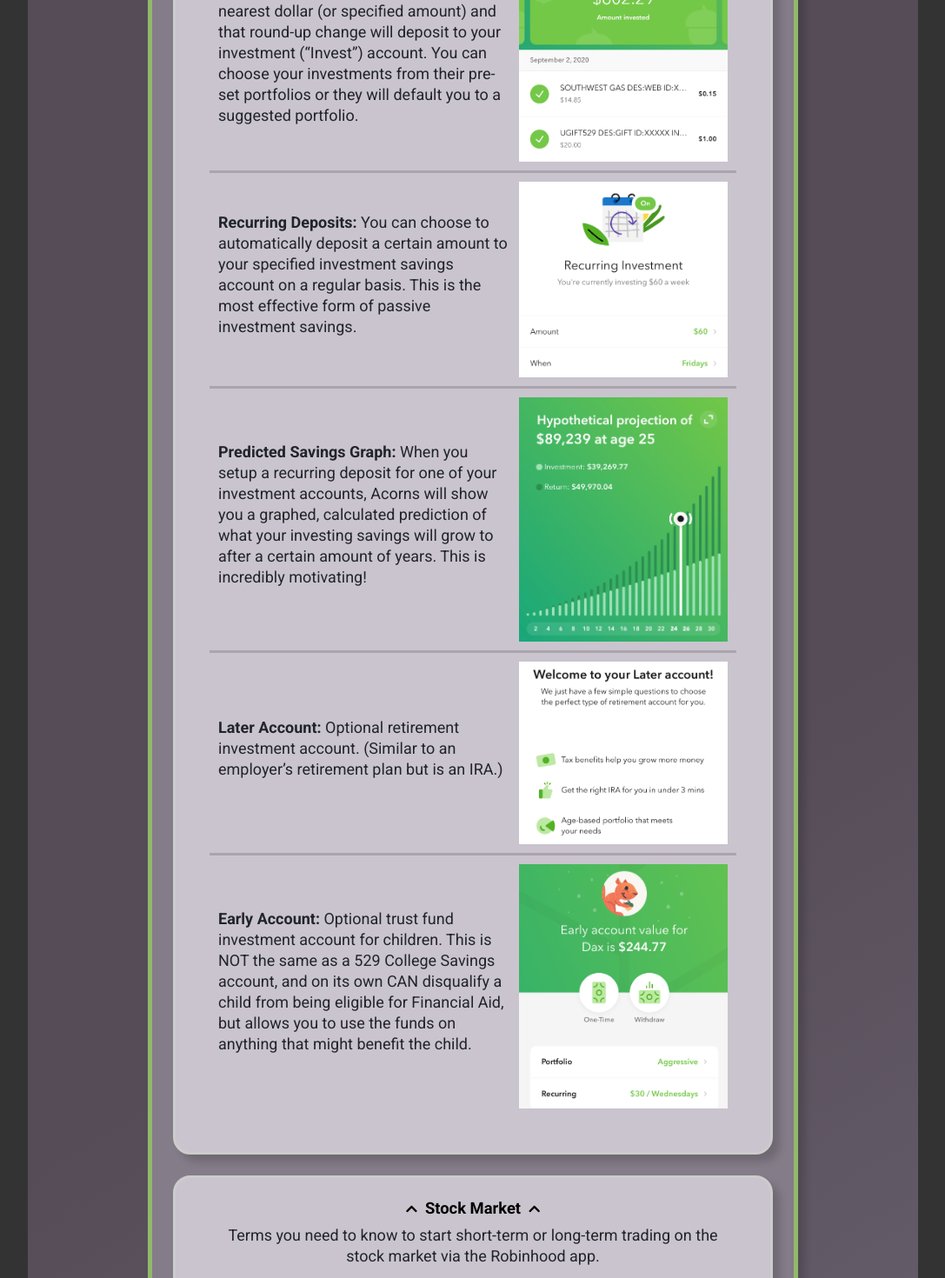
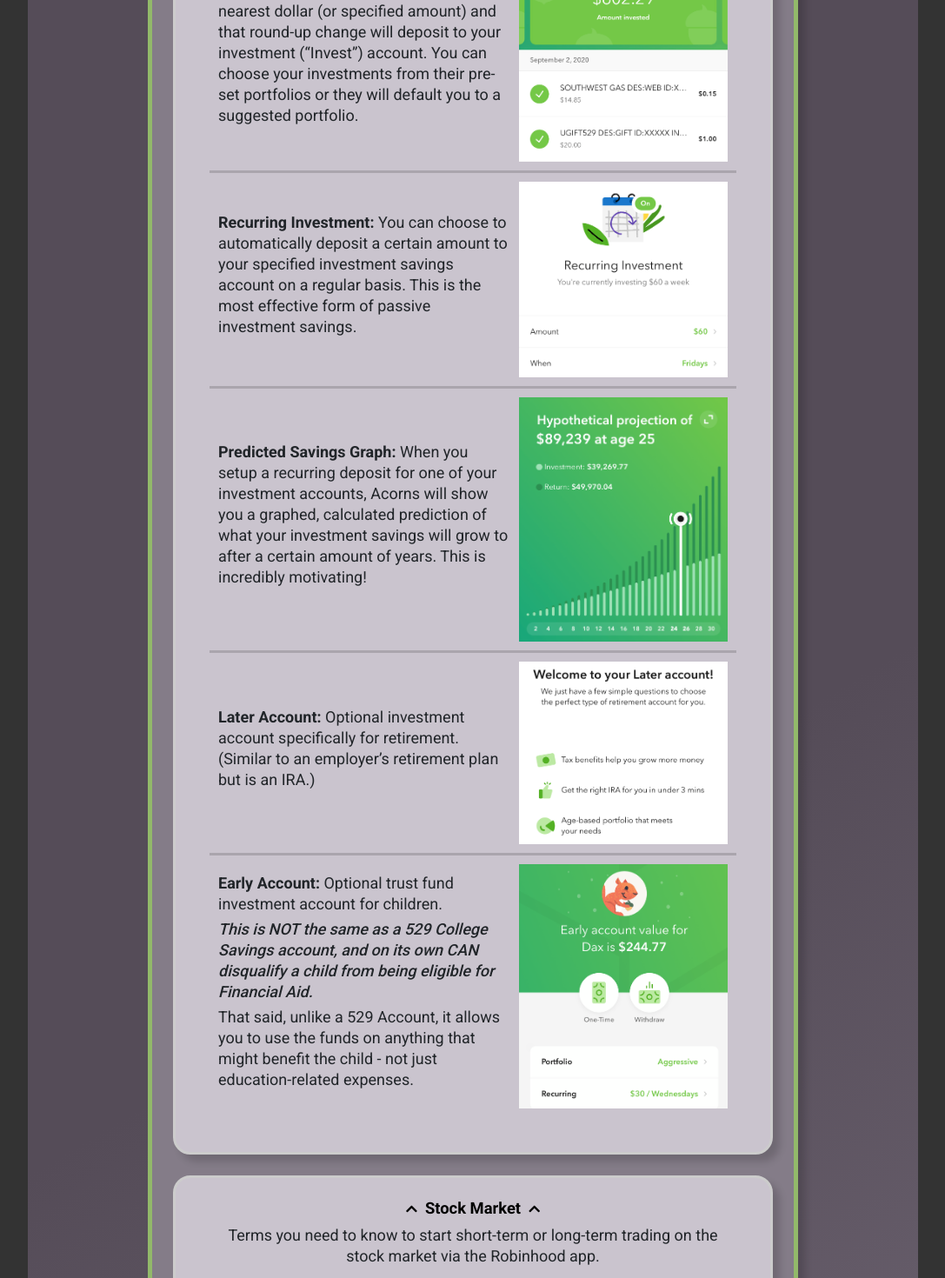
Before and after one commit to melanierosson/mysavei, a React (Create React App) app: page /all in a window 1280 px wide. Shown: the part 876-2346 px from the top of the page at 87% size, without its empty margins (96-1183 px from the left). Built offline with nearby package versions, Linux system fonts and the light colour scheme.

Commit message:
reduced size of acorns icon and some minor verbiage changes to acorns need to know content

```diff
--- a/src/components/ContentAcorns.js
+++ b/src/components/ContentAcorns.js
@@ -16,26 +16,34 @@
         </li>
         <li>
             <p>
-                <b>Recurring Deposits:</b> You can choose to automatically deposit a certain amount to your specified investment savings account on a regular basis. This is the most effective form of passive investment savings.
+                <b>Recurring Investment:</b> You can choose to automatically deposit a certain amount to your specified investment savings account on a regular basis. This is the most effective form of passive investment savings.
             </p>
             <img src={recurringImg} />
         </li>
         <li>
             <p>
-                <b>Predicted Savings Graph:</b> When you setup a recurring deposit for one of your investment accounts, Acorns will show you a graphed, calculated prediction of what your investing savings will grow to after a certain amount of years. This is incredibly motivating!
+                <b>Predicted Savings Graph:</b> When you setup a recurring deposit for one of your investment accounts, Acorns will show you a graphed, calculated prediction of what your investment savings will grow to after a certain amount of years. This is incredibly motivating!
             </p>
             <img src={predictImg} />
         </li>
         <li>
             <p>
-                <b>Later Account:</b> Optional retirement investment account. (Similar to an employer’s retirement plan but is an IRA.)
+                <b>Later Account:</b> Optional investment account specifically for retirement. (Similar to an employer’s retirement plan but is an IRA.)
             </p>
             <img src={laterImg} />
         </li>
         <li>
-            <p>
-                <b>Early Account:</b> Optional trust fund investment account for children. This is NOT the same as a 529 College Savings account, and on its own CAN disqualify a child from being eligible for Financial Aid, but allows you to use the funds on anything that might benefit the child.
-            </p>
+            <div style={{flexDirection:'column'}}>
+                <p style={{ marginBottom: '5px' }}>
+                    <b>Early Account:</b> Optional trust fund investment account for children.
+                </p>
+                <p style={{marginBottom:'5px', fontWeight:'500'}}>
+                    <i>This is NOT the same as a 529 College Savings account, and on its own CAN disqualify a child from being eligible for Financial Aid.</i>
+                </p>
+                <p>
+                    That said, unlike a 529 Account, it allows you to use the funds on anything that might benefit the child - not just education-related expenses.
+                </p>
+            </div>
             <img src={earlyImg} />
         </li>
     </ul>
```
Also changed, not shown: src/imgs/acorns.png.
